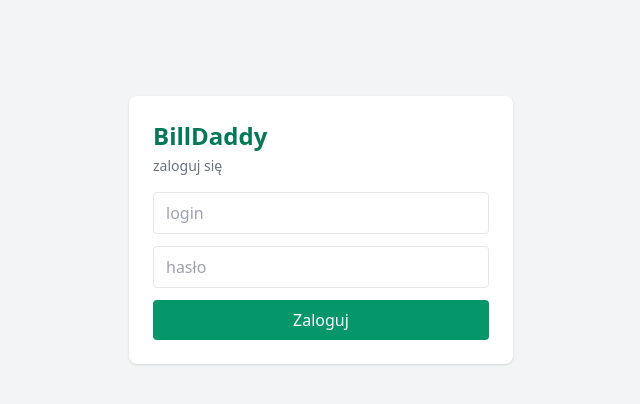
After one commit to hefajstosu/billdaddy, a Flask app: page /login in a window 1280 px wide. The commit adds this page. Shown: the top 404 px of the page, without its empty margins (319-959 px from the left). Run offline with Flask 3, Linux system fonts and the light colour scheme; some libraries are stand-ins or nearby versions.

Commit message:
auth: login page + session

```diff
--- a/app/__init__.py
+++ b/app/__init__.py
@@ -13,7 +13,8 @@ def create_app(config=Config):
 
     from . import models  # noqa
 
-    from .routes import main, receipts, stats
+    from .routes import auth, main, receipts, stats
+    app.register_blueprint(auth.bp)
     app.register_blueprint(main.bp)
     app.register_blueprint(receipts.bp)
     app.register_blueprint(stats.bp)
--- /dev/null
+++ b/app/routes/auth.py
@@ -0,0 +1,22 @@
+from flask import Blueprint, redirect, render_template, request, session, url_for
+
+from ..models import User
+
+bp = Blueprint("auth", __name__)
+
+
+@bp.route("/login", methods=["GET", "POST"])
+def login():
+    if request.method == "POST":
+        user = User.query.filter_by(username=request.form.get("username", "")).first()
+        if user and user.check_password(request.form.get("password", "")):
+            session["user_id"] = user.id
+            return redirect(url_for("main.index"))
+        return render_template("login.html", error="złe dane logowania")
+    return render_template("login.html")
+
+
+@bp.route("/logout")
+def logout():
+    session.clear()
+    return redirect(url_for("auth.login"))
--- /dev/null
+++ b/app/templates/login.html
@@ -0,0 +1,21 @@
+<!doctype html>
+<html lang="pl">
+<head>
+  <meta charset="utf-8">
+  <meta name="viewport" content="width=device-width, initial-scale=1">
+  <title>BillDaddy — logowanie</title>
+  <script src="https://cdn.tailwindcss.com"></script>
+</head>
+<body class="bg-gray-100 text-gray-800">
+  <div class="max-w-sm mx-auto mt-24 bg-white rounded-lg shadow p-6">
+    <h1 class="text-2xl font-bold text-emerald-700 mb-1">BillDaddy</h1>
+    <p class="text-sm text-gray-500 mb-4">zaloguj się</p>
+    {% if error %}<p class="text-sm text-red-600 mb-3">{{ error }}</p>{% endif %}
+    <form method="post" class="grid gap-3">
+      <input name="username" placeholder="login" required class="border rounded px-3 py-2">
+      <input name="password" type="password" placeholder="hasło" required class="border rounded px-3 py-2">
+      <button class="bg-emerald-600 hover:bg-emerald-700 text-white px-4 py-2 rounded">Zaloguj</button>
+    </form>
+  </div>
+</body>
+</html>
```
Also changed, not shown: app/auth.py (added, +15 -0 lines), app/templates/index.html (+6 -3 lines).
